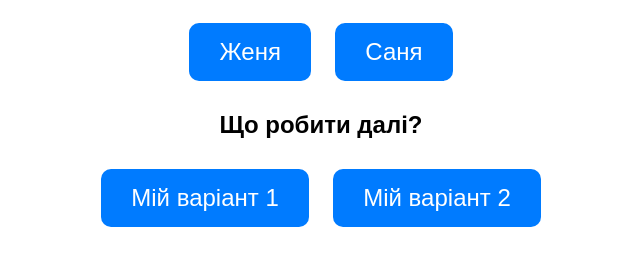
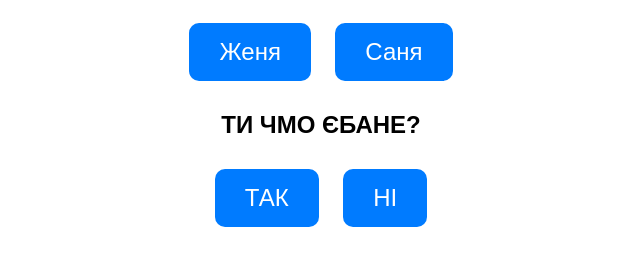
Before and after one commit to artemim01/-.com.artem, a plain HTML site: page index.html in a window 1280 px wide. Both pictures are taken after a click on the button "Женя". Shown: the part 210-476 px from the top of the page, without its empty margins (319-959 px from the left). Drawn offline with Linux system fonts and the light colour scheme.

Commit message:
Update index.html

```diff
--- a/index.html
+++ b/index.html
@@ -61,9 +61,9 @@
 
   <!-- Додаткові кнопки -->
   <div id="extraButtons">
-    <h2>Що робити далі?</h2>
-    <button onclick="playScreamer('default')">Мій варіант 1</button>
-    <button onclick="playScreamer('alt')">Мій варіант 2</button>
+    <h2>ТИ ЧМО ЄБАНЕ?</h2>
+    <button onclick="playScreamer('default')">ТАК</button>
+    <button onclick="playScreamer('alt')">НІ</button>
   </div>
 
   <!-- Скример -->
```
